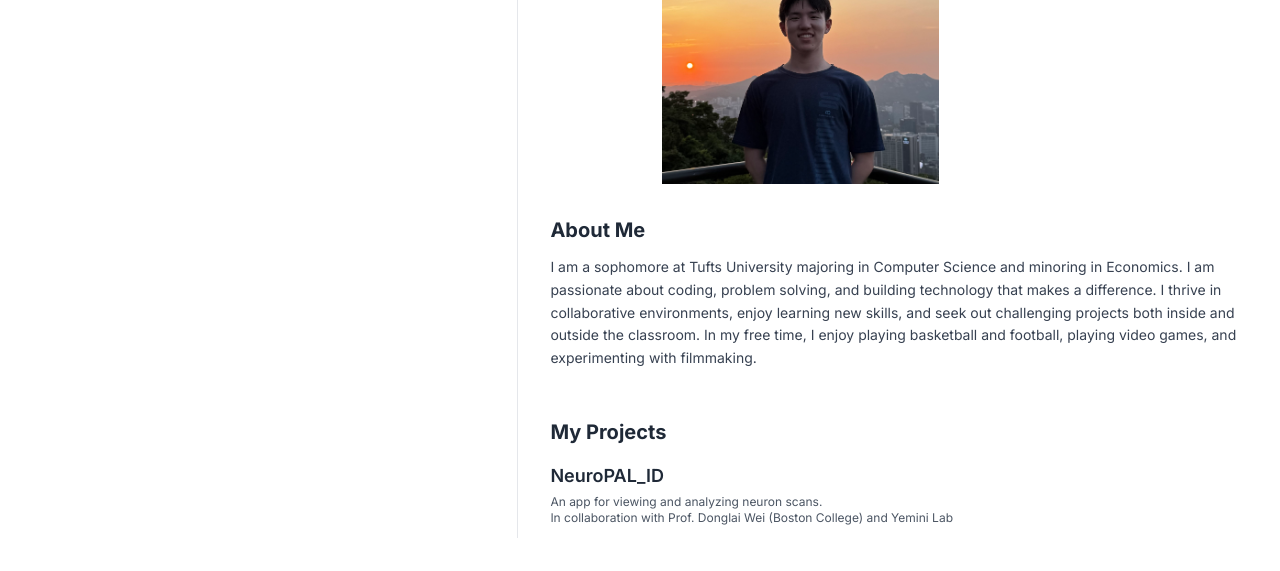
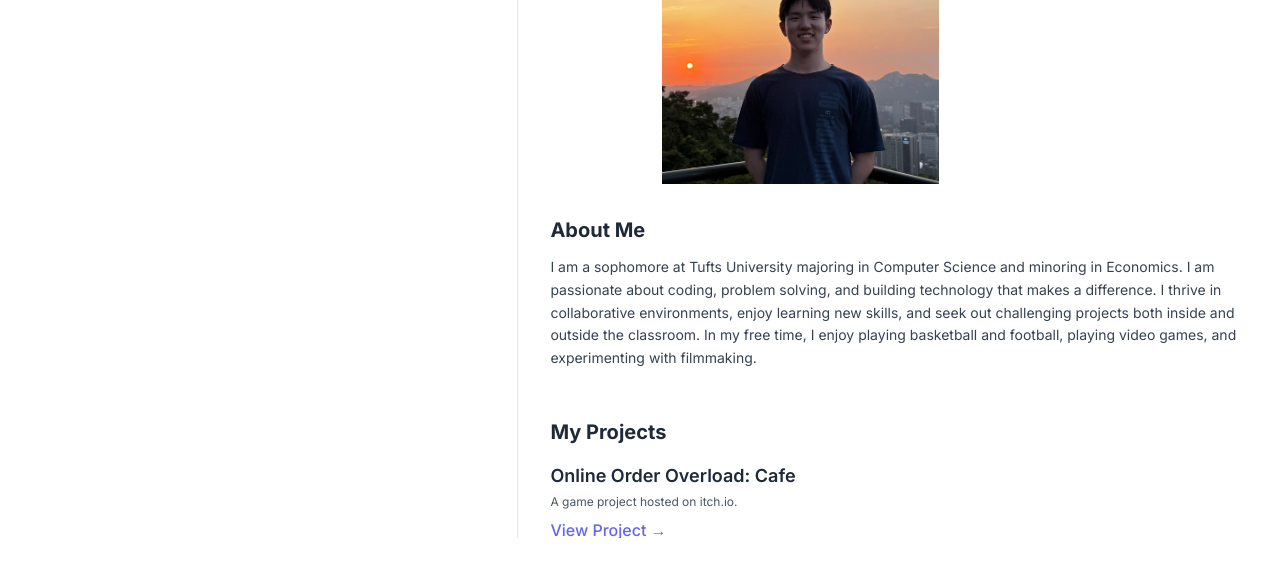
Before and after one commit to DKang7/DKang7.github.io, a plain HTML site: page index.html in a window 1280 px wide. Shown: the part 214-785 px from the top of the page. Drawn offline with nearby package versions, Linux system fonts and the light colour scheme.

Commit message:
Add Online Order Overload: Cafe project

```diff
--- a/index.html
+++ b/index.html
@@ -61,18 +61,24 @@
                 <div class="flex flex-col gap-8">
                     <!-- Project 1 -->
                     <div>
+                        <h3 class="text-lg font-semibold text-gray-800 mb-1">Online Order Overload: Cafe</h3>
+                        <p class="text-xs text-gray-600">A game project hosted on itch.io.</p>
+                        <a href="https://jumbodumbo123.itch.io/order-overload-cafe" target="_blank" class="mt-2 inline-block text-indigo-500 hover:text-indigo-600 font-medium">View Project &rarr;</a>
+                    </div>
+                    <!-- Project 2 -->
+                    <div>
                         <h3 class="text-lg font-semibold text-gray-800 mb-1">NeuroPAL_ID</h3>
                         <p class="text-xs text-gray-600">An app for viewing and analyzing neuron scans.</p>
                         <p class="text-xs text-gray-600">In collaboration with Prof. Donglai Wei (Boston College) and Yemini Lab</p>
                         <a href="https://github.com/akgohain/NeuroPAL_ID" target="_blank" class="mt-2 inline-block text-indigo-500 hover:text-indigo-600 font-medium">View Project &rarr;</a>
                     </div>
-                    <!-- Project 2 -->
+                    <!-- Project 3 -->
                     <div>
                         <h3 class="text-lg font-semibold text-gray-800 mb-1">7WondersApp</h3>
                         <p class="text-xs text-gray-600">A point scoring app for the board game 7 Wonders. (See code and details on GitHub.)</p>
                         <a href="https://github.com/mattykim06/7WondersApp" target="_blank" class="mt-2 inline-block text-indigo-500 hover:text-indigo-600 font-medium">View Project &rarr;</a>
                     </div>
-                    <!-- Project 3 -->
+                    <!-- Project 4 -->
                     <div>
                         <h3 class="text-lg font-semibold text-gray-800 mb-1">SSD Testing</h3>
                         <p class="text-xs text-gray-600">Exploring automated SSD testing with nvme-cli.</p>
```
